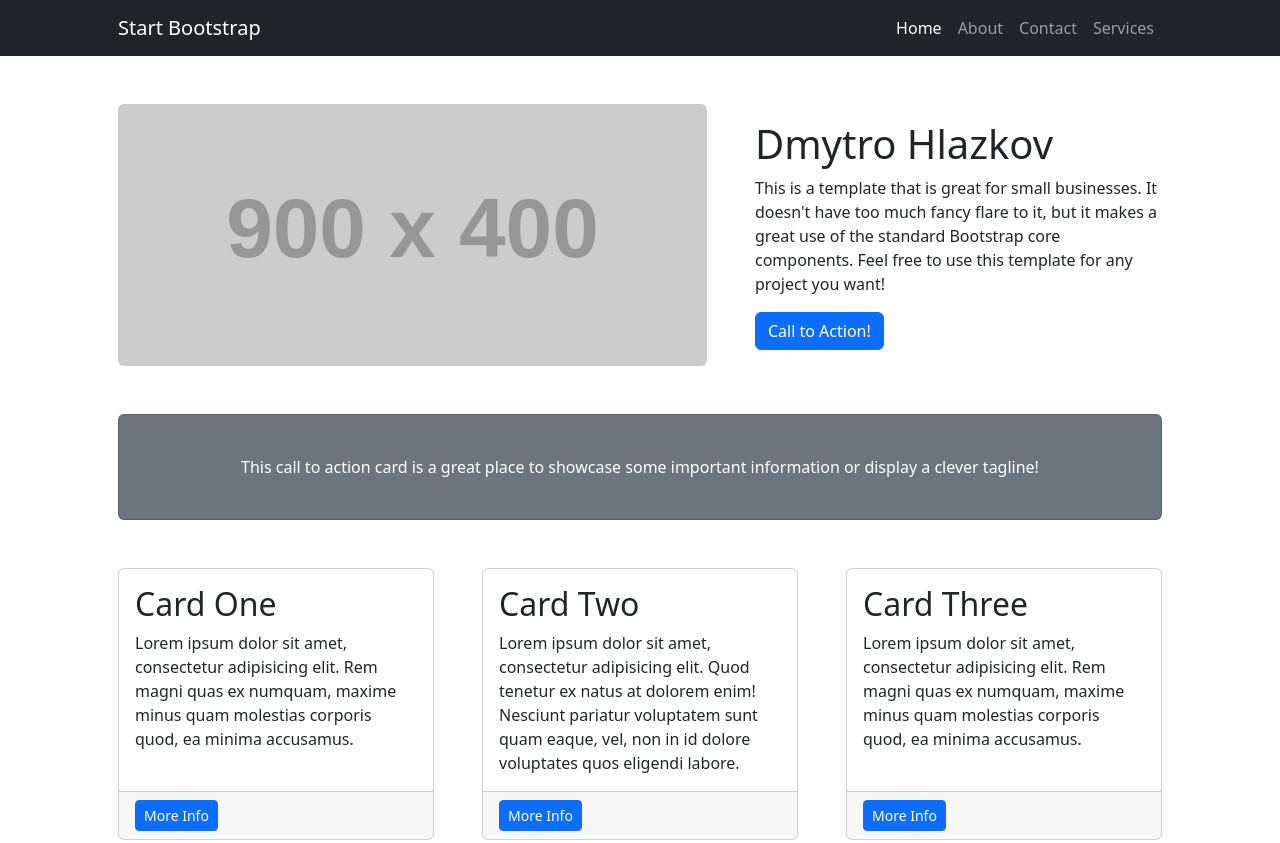
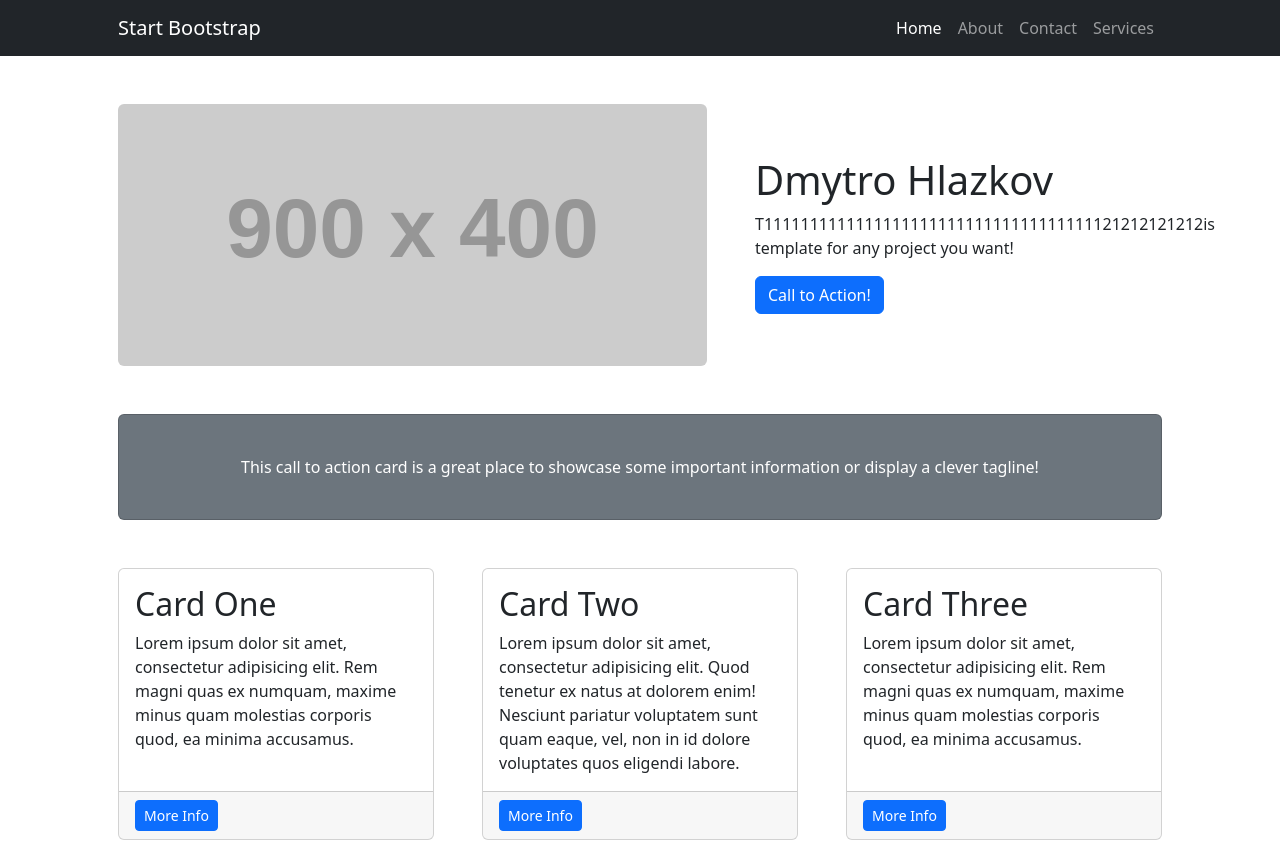
Before and after one commit to dmytrohlazkov-oss/Test4, a website: page dist/index.html in a window 1280 px wide. Shown: the top 843 px of the page. Drawn offline with nearby package versions, Linux system fonts and the light colour scheme.

Commit message:
Update index.html

```diff
--- a/dist/index.html
+++ b/dist/index.html
@@ -34,7 +34,7 @@
                 <div class="col-lg-7"><img class="img-fluid rounded mb-4 mb-lg-0" src="https://dummyimage.com/900x400/dee2e6/6c757d.jpg" alt="..." /></div>
                 <div class="col-lg-5">
                     <h1 class="font-weight-light">Dmytro Hlazkov</h1>
-                    <p>This is a template that is great for small businesses. It doesn't have too much fancy flare to it, but it makes a great use of the standard Bootstrap core components. Feel free to use this template for any project you want!</p>
+                    <p>T111111111111111111111111111111111111121212121212is template for any project you want!</p>
                     <a class="btn btn-primary" href="#!">Call to Action!</a>
                 </div>
             </div>
```
